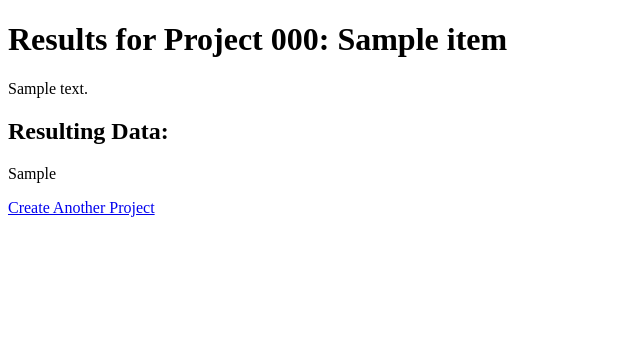
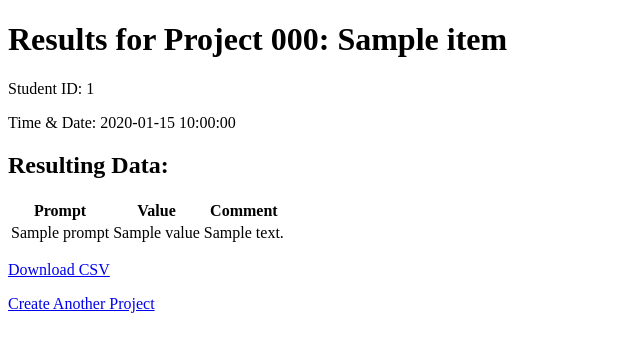
Before and after one commit to bquijada/capstone_citizen_science, a Flask app: page /results/1 in a window 1280 px wide. Shown: the top 352 px of the page, without its empty margins (0-640 px from the left). Run offline with Flask 3, Linux system fonts and the light colour scheme; a database or web service that is not in the repository returns one stand-in record (values such as "Sample title"); data that the repository does not hold is empty.

Commit message:
Added observations properties and csv download event

```diff
--- a/templates/results.html
+++ b/templates/results.html
@@ -1,15 +1,40 @@
+
 {% extends "base.html" %}
-{% block title %}Admin Dashboard{% endblock %}
+{% block title %}Results{% endblock %}
 {% block content %}
 
 <div>
     {% for p in project %}
         <h1>Results for Project {{ p.code }}: {{ p.title }}</h1>
-        <p>{{ p.description }}</p>
+        <p>Student ID: {{ p.student_id }}</p>
+        <p>Time & Date: {{ p.time_date }}</p>
+
         <h2>Resulting Data:</h2>
-        <p> {{p.observations_list}}</p>
+        <table>
+            <thead>
+                <tr>
+                    <th>Prompt</th>
+                    <th>Value</th>
+                    <th>Comment</th>
+                </tr>
+            </thead>
+            <tbody>
+                {% for obs in p.observation %}
+                <tr>
+                    <td>{{ obs.prompt }}</td>
+                    <td>{{ obs.value }}</td>
+                    <td>{{ obs.comment }}</td>
+                </tr>
+                {% endfor %}
+            </tbody>
+        </table>
+
+        <p><a href="#" class="download-csv" data-project="{{ p }}">Download CSV</a></p>
     {% endfor %}
-    <p><a href="{{ url_for('auth.create_new_project') }}">Create Another Project</a></p>
 </div>
 
+<p><a href="{{ url_for('auth.create_new_project') }}">Create Another Project</a></p>
+
 {% endblock %}
+
+<script src="{{ url_for('static', filename='download.js') }}"></script>
```
